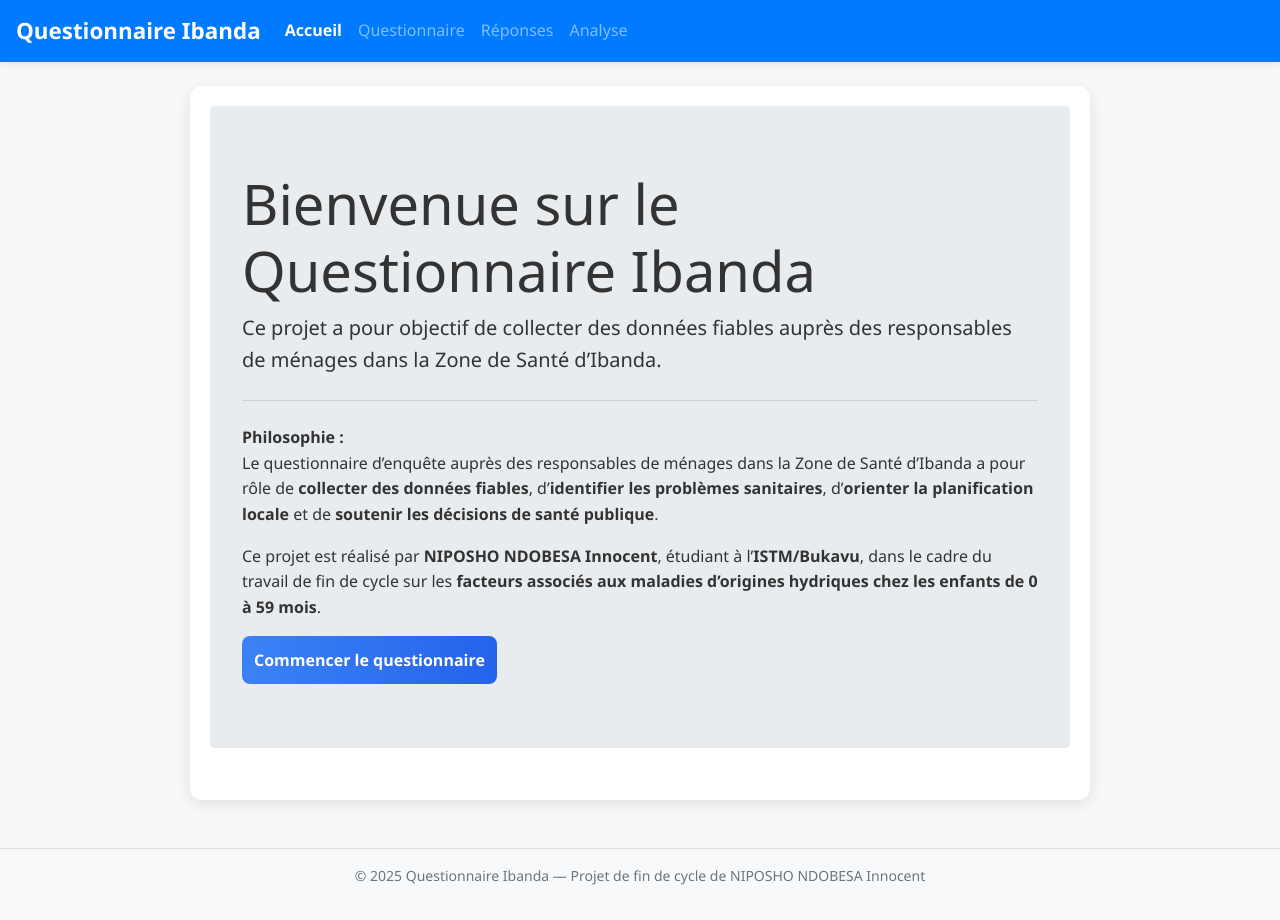
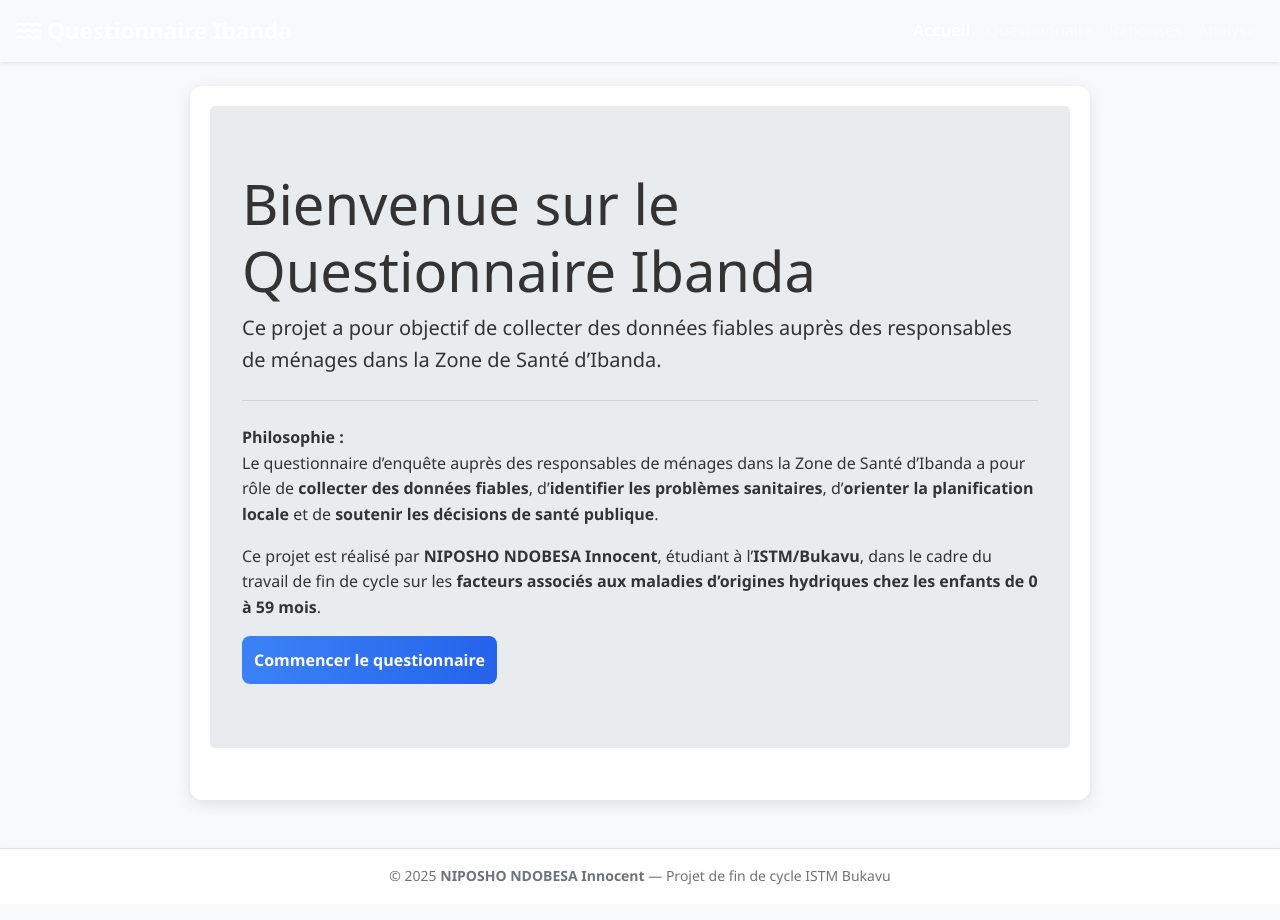
Before and after one commit to Andrebeet1/NIPOSHONDOBESAInnocent, a Flask app: page / in a window 1280 px wide. After the commit the page ends 885 px from the top, so only its background shows below. Run offline with Flask 3, Linux system fonts and the light colour scheme; some libraries are stand-ins or nearby versions.

Commit message:
Update base.html

```diff
--- a/templates/base.html
+++ b/templates/base.html
@@ -14,43 +14,55 @@
     <script src="https://code.jquery.com/jquery-3.5.1.min.js"></script>
     <!-- Bootstrap JS -->
     <script src="https://stackpath.bootstrapcdn.com/bootstrap/4.5.2/js/bootstrap.bundle.min.js"></script>
+
+    <!-- FontAwesome pour les icônes -->
+    <script src="https://kit.fontawesome.com/a076d05399.js" crossorigin="anonymous"></script>
 </head>
-<body>
+<body class="bg-light">
 
 <!-- Navbar -->
-<nav class="navbar navbar-expand-lg navbar-dark bg-primary">
-    <a class="navbar-brand" href="{{ url_for('index') }}">Questionnaire Ibanda</a>
+<nav class="navbar navbar-expand-lg navbar-dark bg-gradient-primary shadow-sm">
+    <a class="navbar-brand font-weight-bold" href="{{ url_for('index') }}">
+        <i class="fas fa-water"></i> Questionnaire Ibanda
+    </a>
     <button class="navbar-toggler" type="button" data-toggle="collapse" data-target="#navbarNav">
         <span class="navbar-toggler-icon"></span>
     </button>
     <div class="collapse navbar-collapse" id="navbarNav">
-        <ul class="navbar-nav">
+        <ul class="navbar-nav ml-auto">
             <li class="nav-item">
-                <a class="nav-link {% if request.endpoint == 'index' %}active{% endif %}" href="{{ url_for('index') }}">Accueil</a>
+                <a class="nav-link {% if request.endpoint == 'index' %}active{% endif %}" href="{{ url_for('index') }}">
+                    Accueil
+                </a>
             </li>
             <li class="nav-item">
-                <a class="nav-link {% if request.endpoint == 'questionnaire' %}active{% endif %}" href="{{ url_for('questionnaire') }}">Questionnaire</a>
+                <a class="nav-link {% if request.endpoint == 'questionnaire' %}active{% endif %}" href="{{ url_for('questionnaire') }}">
+                    Questionnaire
+                </a>
             </li>
             <li class="nav-item">
-                <a class="nav-link {% if request.endpoint == 'tableau' %}active{% endif %}" href="{{ url_for('tableau') }}">Réponses</a>
+                <a class="nav-link {% if request.endpoint == 'tableau' %}active{% endif %}" href="{{ url_for('tableau') }}">
+                    Réponses
+                </a>
             </li>
             <li class="nav-item">
-                <!-- ✅ Correction ici -->
-                <a class="nav-link {% if request.endpoint == 'analyse' %}active{% endif %}" href="{{ url_for('analyse') }}">Analyse</a>
+                <a class="nav-link {% if request.endpoint == 'analyse' %}active{% endif %}" href="{{ url_for('analyse') }}">
+                    Analyse
+                </a>
             </li>
         </ul>
     </div>
 </nav>
 
-<!-- Container principal -->
+<!-- Conteneur principal -->
 <div class="container mt-4">
 
     <!-- Messages flash -->
     {% with messages = get_flashed_messages(with_categories=true) %}
         {% if messages %}
             {% for category, message in messages %}
-                <div class="alert alert-{{ category }} alert-dismissible fade show" role="alert">
-                    {{ message }}
+                <div class="alert alert-{{ category }} alert-dismissible fade show rounded shadow-sm" role="alert">
+                    <i class="fas fa-info-circle"></i> {{ message }}
                     <button type="button" class="close" data-dismiss="alert" aria-label="Fermer">
                         <span aria-hidden="true">&times;</span>
                     </button>
@@ -59,14 +71,12 @@
         {% endif %}
     {% endwith %}
 
-    {% block content %}
-    <!-- Contenu spécifique à chaque page -->
-    {% endblock %}
+    {% block content %}{% endblock %}
 </div>
 
 <!-- Footer -->
-<footer class="bg-light text-center text-muted py-3 mt-5">
-    <p>© 2025 Questionnaire Ibanda — Projet de fin de cycle de NIPOSHO NDOBESA Innocent</p>
+<footer class="bg-white text-center text-muted py-3 shadow-sm mt-5 border-top">
+    <p class="mb-0">© 2025 <strong>NIPOSHO NDOBESA Innocent</strong> — Projet de fin de cycle ISTM Bukavu</p>
 </footer>
 
 </body>
```
